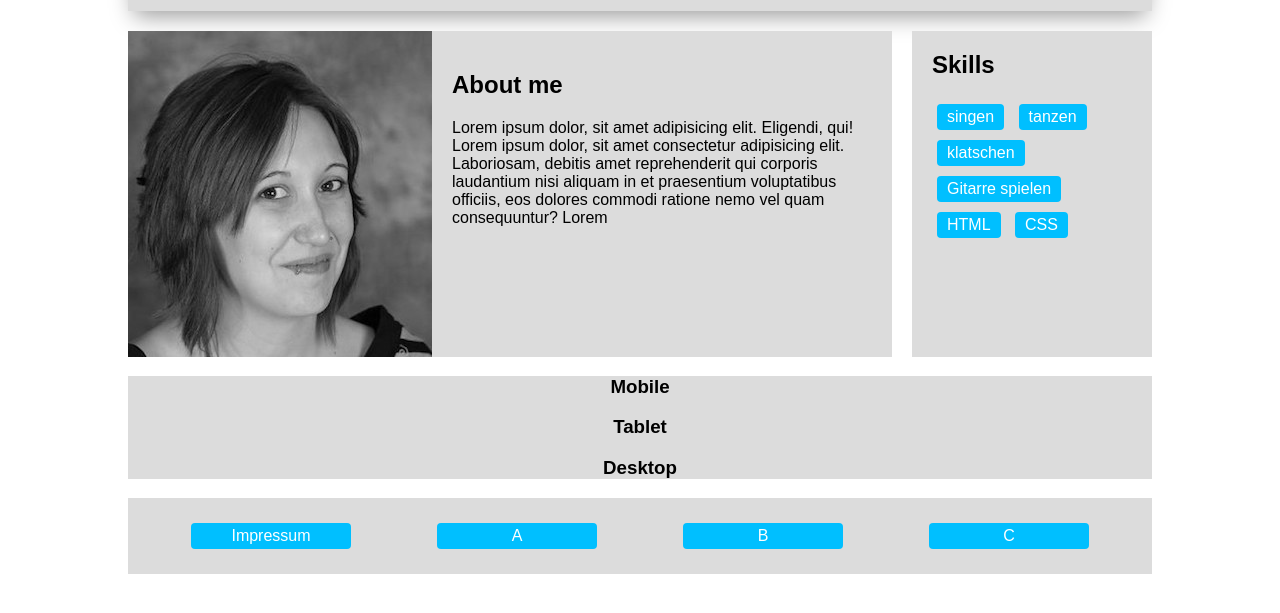
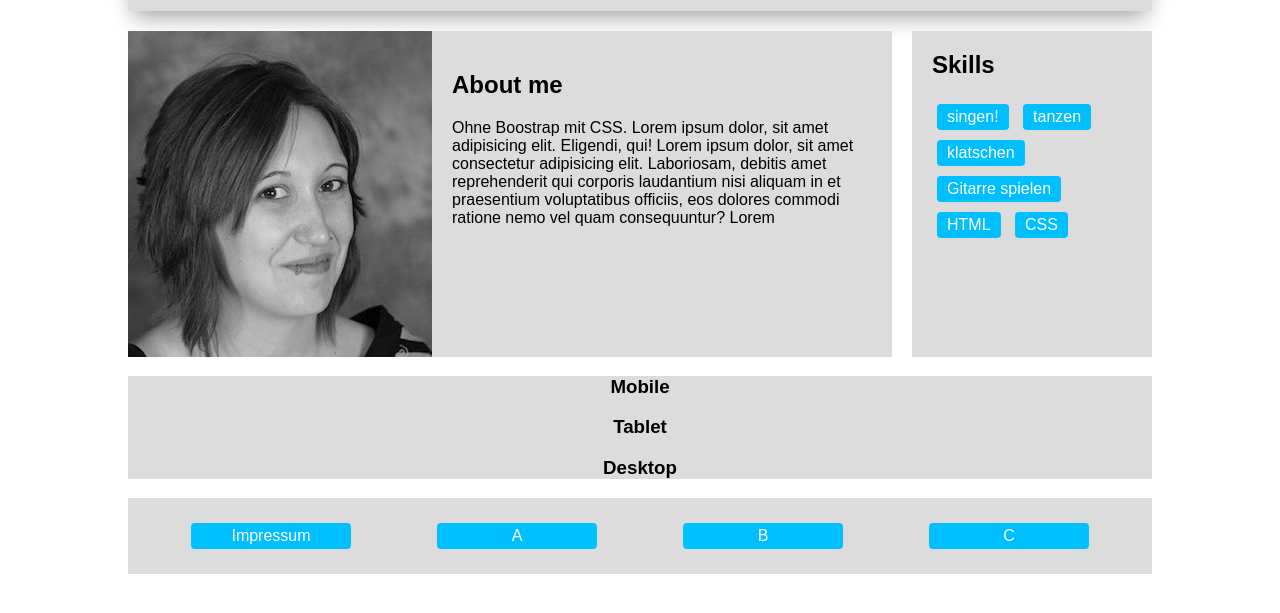
Before and after one commit to earthlingJen/css-personal-website, a plain HTML site: page index.html in a window 1280 px wide. Shown: the part 89-702 px from the top of the page. Drawn offline with Linux system fonts and the light colour scheme.

Commit message:
Update index.html

```diff
--- a/index.html
+++ b/index.html
@@ -21,15 +21,15 @@
         <img src="bildjen.jpg" class="about__img" alt="Foto kann leider nicht laden">
         <div class="about__text">
           <h1>About me</h1>
-          <p>Lorem ipsum dolor, sit amet adipisicing elit. Eligendi, qui! Lorem ipsum dolor, sit amet consectetur adipisicing
-            elit. Laboriosam, debitis amet reprehenderit qui corporis laudantium nisi aliquam in et praesentium voluptatibus
-            officiis, eos dolores commodi ratione nemo vel quam consequuntur? Lorem</p>
+          <p>Ohne Boostrap mit CSS. Lorem ipsum dolor, sit amet adipisicing elit. Eligendi, qui! Lorem ipsum dolor, sit amet
+            consectetur adipisicing elit. Laboriosam, debitis amet reprehenderit qui corporis laudantium nisi aliquam in
+            et praesentium voluptatibus officiis, eos dolores commodi ratione nemo vel quam consequuntur? Lorem</p>
         </div>
       </section>
       <aside class="skills">
         <h1>Skills</h1>
         <ul class="list">
-          <li>singen</li>
+          <li>singen!</li>
           <li>tanzen</li>
           <li>klatschen</li>
           <li>Gitarre spielen </li>
```
